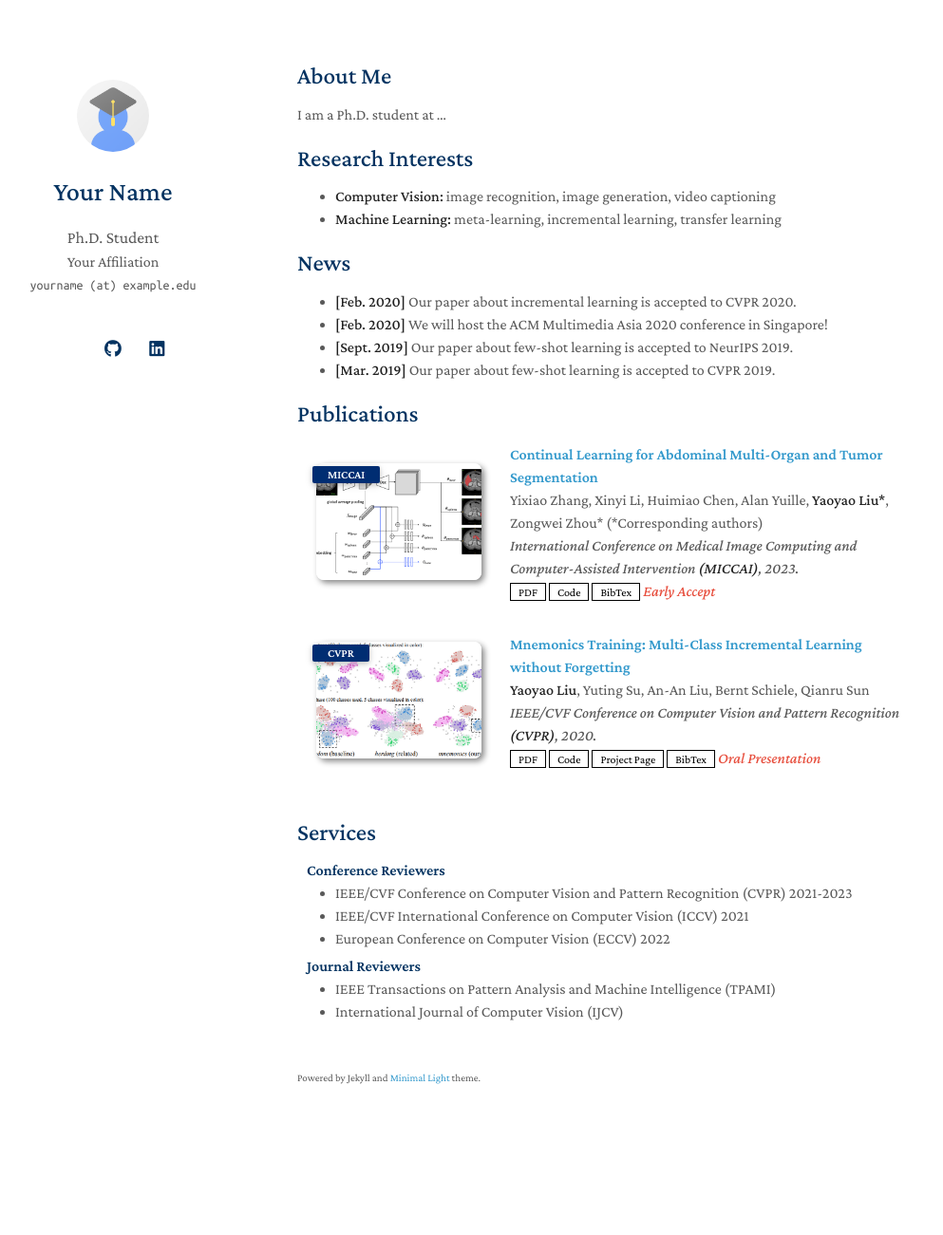
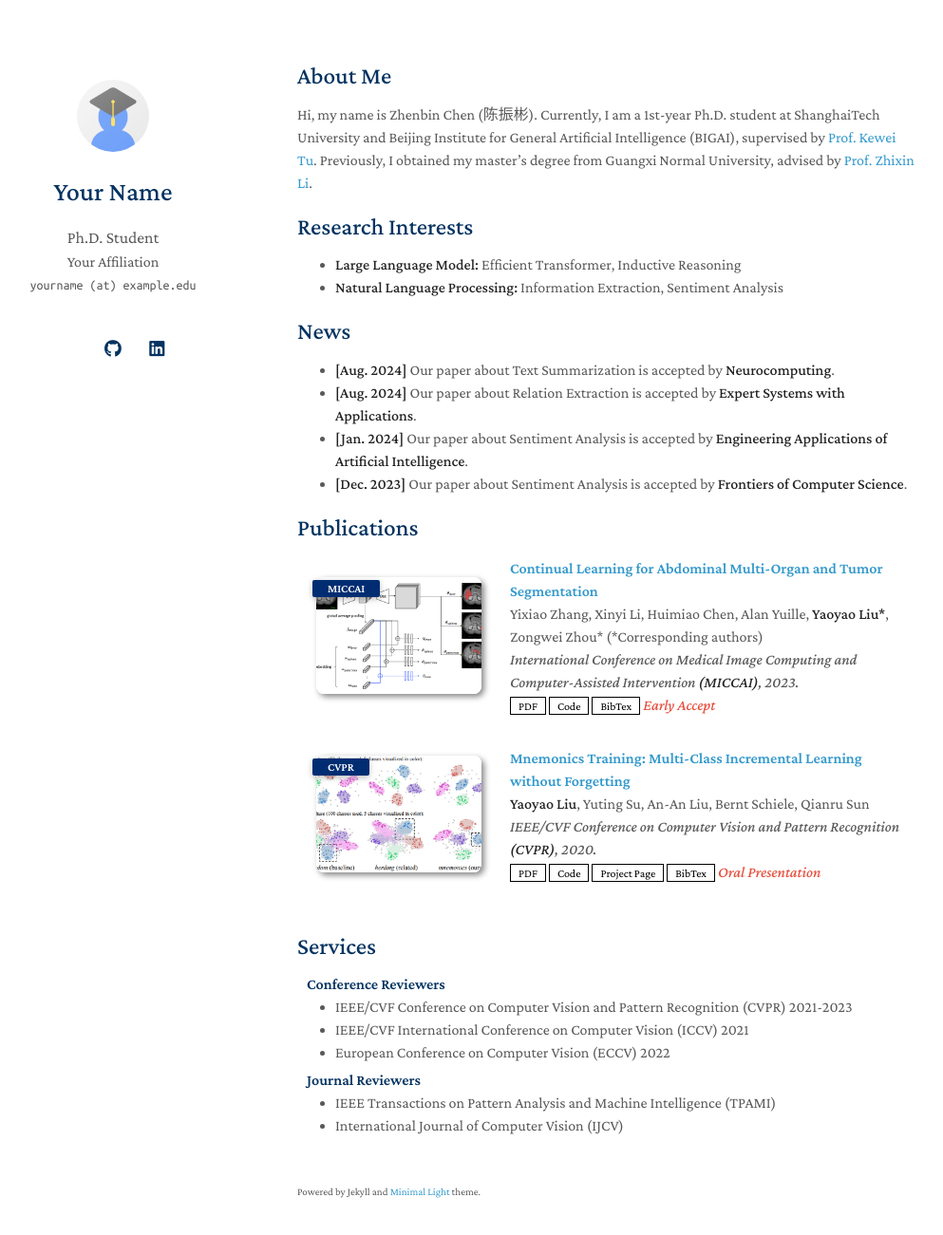
Before and after one commit to yaoyao-liu/minimal-light, a Jekyll site: the page built from index.md, in a window 1280 px wide and 1336 px high. Shown: the top 1301 px of the window at 95% size, without its empty margins (157-1150 px from the left). Built offline with Jekyll 4.4.1, drawn with Linux system fonts in a browser that asks for light colours; a style sheet for code colours, icons or effects is not loaded; our own code applies the rules of GitHub Pages for plain Markdown files.

Commit message:
Update index.md

```diff
--- a/index.md
+++ b/index.md
@@ -4,19 +4,19 @@ layout: homepage
 
 ## About Me
 
-I am a Ph.D. student at ...
+Hi, my name is Zhenbin Chen (陈振彬). Currently, I am a 1st-year Ph.D. student at ShanghaiTech University and Beijing Institute for General Artificial Intelligence (BIGAI), supervised by [Prof. Kewei Tu](https://faculty.sist.shanghaitech.edu.cn/faculty/tukw/). Previously, I obtained my master’s degree from Guangxi Normal University, advised by [Prof. Zhixin Li](http://www.cs.gxnu.edu.cn/2019/0302/c4860a143385/page.htm).
 
 ## Research Interests
 
-- **Computer Vision:** image recognition, image generation, video captioning
-- **Machine Learning:** meta-learning, incremental learning, transfer learning
+- **Large Language Model:** Efficient Transformer, Inductive Reasoning
+- **Natural Language Processing:** Information Extraction, Sentiment Analysis
 
 ## News
 
-- **[Feb. 2020]** Our paper about incremental learning is accepted to CVPR 2020.
-- **[Feb. 2020]** We will host the ACM Multimedia Asia 2020 conference in Singapore!
-- **[Sept. 2019]** Our paper about few-shot learning is accepted to NeurIPS 2019.
-- **[Mar. 2019]** Our paper about few-shot learning is accepted to CVPR 2019.
+- **[Aug. 2024]** Our paper about Text Summarization is accepted by **Neurocomputing**.
+- **[Aug. 2024]** Our paper about Relation Extraction is accepted by **Expert Systems with Applications**.
+- **[Jan. 2024]** Our paper about Sentiment Analysis is accepted by **Engineering Applications of Artificial Intelligence**.
+- **[Dec. 2023]** Our paper about Sentiment Analysis is accepted by **Frontiers of Computer Science**.
 
 {% include_relative _includes/publications.md %}
 
```
